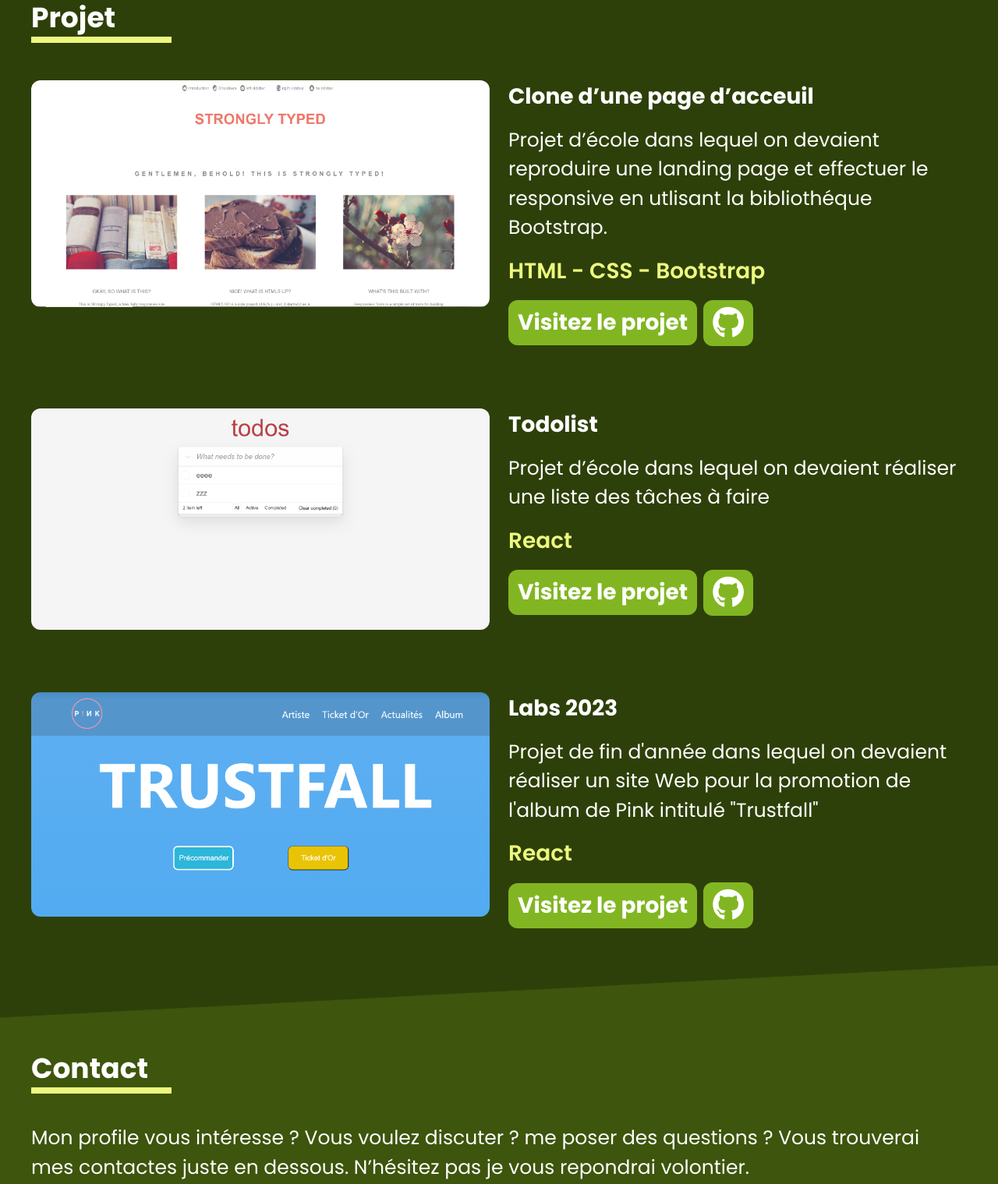
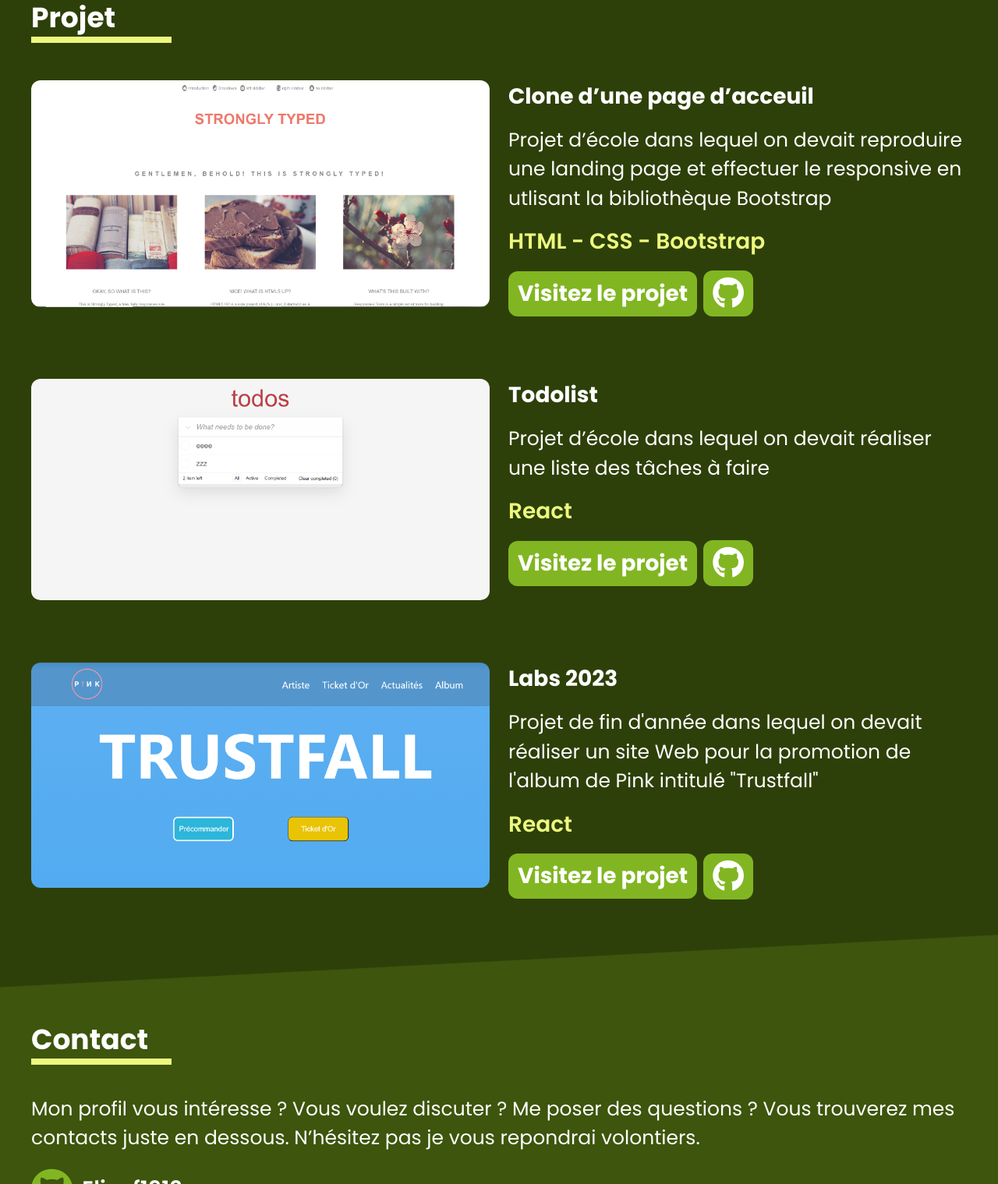
Before and after one commit to Eliasf1912/Elias-Portfolio-, a website: page index.html in a window 1280 px wide. Shown: the part 2535-4054 px from the top of the page at 78% size. Drawn offline with nearby package versions, Linux system fonts and the light colour scheme.

Commit message:
Corection des fautes d'orthographes

```diff
--- a/index.html
+++ b/index.html
@@ -80,7 +80,7 @@
                 <section class="flex flex-col items-center mb-9 w-full px-[40px]">
                     <h3 class="text-[28px] md:text-3xl lg:text-4xl font-bold self-start mb-[60px] relative after:bg-greenYellow md:after:w-[160px] lg:after:w-[180px] lg:after:h-[8px] h3-anim">A propos</h3>
                     <div class="flex flex-col items-center gap-8">
-                        <p class="text-base sm:text-[18px] p-4 border-4 bg-greenD border-greenB rounded-2xl sm:hidden AboutC">Je m’appelle Elias Duvernois et j’ai 21 ans, je suis actuellement étudiant en 2éme année d’un bachelor développeur Web à Paris à l’école Multimedia.</p>
+                        <p class="text-base sm:text-[18px] p-4 border-4 bg-greenD border-greenB rounded-2xl sm:hidden AboutC">Je m’appelle Elias Duvernois et j’ai 21 ans, je suis actuellement étudiant en 2éme année d’un bachelor développeur Web à Paris à l’Ecole Multimedia.</p>
 
                         <figure class="rounded-[50%] bg-greenB p-2 w-[80%] sm:hidden AboutC">
                             <img src="./assets/img/informatique.jpg" class="w-full rounded-[50%]" alt="imformatique">
@@ -172,7 +172,7 @@
                         </figure>
                         <article class="flex flex-col gap-4 lg:w-1/2">
                             <h6 class="font-bold text-[20px] sm:text-[25px] md:text-[28px] BootstrapT">Clone d’une page d’acceuil</h6>
-                            <p class="text-[15px] sm:text-[20px] md:text-[25px] BootstrapT">Projet d’école dans lequel on devaient reproduire une landing page et effectuer le responsive en utlisant la bibliothéque Bootstrap.</p>
+                            <p class="text-[15px] sm:text-[20px] md:text-[25px] BootstrapT">Projet d’école dans lequel on devait reproduire une landing page et effectuer le responsive en utlisant la bibliothèque Bootstrap</p>
                             <span class="text-greenYellow font-semibold text-[20px] sm:text-[25px] md:text-[28px] BootstrapT">HTML - CSS - Bootstrap</span>
                             <div class="flex flex-row items-center gap-2 BootstrapT">
                                 <a class="bg-greenB px-3 py-2 text-[20px] sm:text-[25px] md:text-[28px] rounded-[12px] cursor-pointer font-bold hover:text-greenB hover:bg-white" href="./assets/Project/bootstrap Projet/index.html">Visitez le projet</a>
@@ -189,7 +189,7 @@
                         </figure>
                         <article class="flex flex-col gap-4 lg:w-1/2">
                             <h6 class="font-bold text-[20px] sm:text-[25px] md:text-[28px] TodolistT">Todolist</h6>
-                            <p class="text-[15px] sm:text-[20px] md:text-[25px] TodolistT">Projet d’école dans lequel on devaient réaliser une liste des tâches à faire</p>
+                            <p class="text-[15px] sm:text-[20px] md:text-[25px] TodolistT">Projet d’école dans lequel on devait réaliser une liste des tâches à faire</p>
                             <span class="text-greenYellow font-semibold text-[20px] sm:text-[25px] md:text-[28px] TodolistT">React</span>
                             <div class="flex flex-row items-center gap-2 TodolistT">
                                 <a class="bg-greenB px-3 py-2 text-[20px] sm:text-[25px] md:text-[28px] rounded-[12px] cursor-pointer font-bold hover:text-greenB hover:bg-white" href="https://eliasf1912.github.io/TodoList/">Visitez le projet</a>
@@ -206,7 +206,7 @@
                         </figure>
                         <article class="flex flex-col gap-4 lg:w-1/2">
                             <h6 class="font-bold text-[20px] sm:text-[25px] md:text-[28px] TrustfallT">Labs 2023</h6>
-                            <p class="text-[15px] sm:text-[20px] md:text-[25px] TrustfallT">Projet de fin d'année dans lequel on devaient réaliser un site Web pour la promotion de l'album de Pink intitulé "Trustfall"</p>
+                            <p class="text-[15px] sm:text-[20px] md:text-[25px] TrustfallT">Projet de fin d'année dans lequel on devait réaliser un site Web pour la promotion de l'album de Pink intitulé "Trustfall"</p>
                             <span class="text-greenYellow font-semibold text-[20px] sm:text-[25px] md:text-[28px] TrustfallT">React</span>
                             <div class="flex flex-row items-center gap-2 TrustfallT">
                                 <a class="bg-greenB px-3 py-2 text-[20px] sm:text-[25px] md:text-[28px] rounded-[12px] cursor-pointer font-bold hover:text-greenB hover:bg-white" href="https://eliasf1912.github.io/Labs2023-SITE/">Visitez le projet</a>
@@ -219,7 +219,7 @@
             <!-- ---------------------------- CONTACT ---------------------------- -->
             <section class="p-[40px] w-full mt-15 md:mt-20 flex flex-col items-start gap-5 Contact" id="Contact">
                 <h3 class="text-[28px] md:text-3xl lg:text-4xl font-bold self-start mb-[30px] relative after:bg-greenYellow md:after:w-[160px] lg:after:w-[180px] lg:after:h-[8px] ContactH3">Contact</h3>
-                <p class="font-normal text-[18px] sm:text-[20px] md:sm:text-[25px] ContactT">Mon profile vous intéresse ? Vous voulez discuter ? me poser des questions ? Vous trouverai mes contactes juste en dessous. N’hésitez pas je vous repondrai volontier.</p>
+                <p class="font-normal text-[18px] sm:text-[20px] md:sm:text-[25px] ContactT">Mon profil vous intéresse ? Vous voulez discuter ? Me poser des questions ? Vous trouverez mes contacts juste en dessous. N’hésitez pas je vous repondrai volontiers.</p>
                 <article class="flex flex-row justify-start items-center gap-3 ContactT Ct"><i class="fa-brands fa-github text-[45px] lg:text-[55px] text-greenB"></i><a href="https://github.com/Eliasf1912" class="transition-all duration-200 hover:underline font-semibold text-[20px] sm:text-[28px]">Eliasf1912</a></article>
                 <article class="flex flex-row justify-start items-center gap-3 ContactT"><i class="fa-brands fa-linkedin text-[45px] lg:text-[55px] text-greenB"></i><a href="https://www.linkedin.com/in/elias-duvernois-1b440a213/" class="transition-all duration-200 hover:underline font-semibold text-[20px] sm:text-[28px]">Elias Duvernois</a></article>
                 <article class="flex flex-row justify-start items-center gap-3 ContactT"><i class="fa-solid fa-at text-[45px] lg:text-[55px] text-greenB"></i><a href="mailto:e.duvernois2016@gmail.com" class="transition-all duration-200 hover:underline font-semibold text-[16px] sm:text-[25px]">e.duvernois2016@gmail.com</a></article>
```
